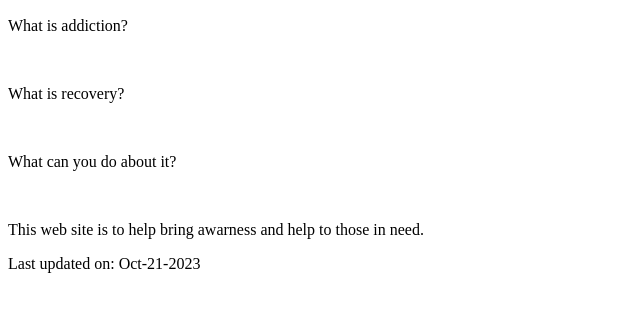
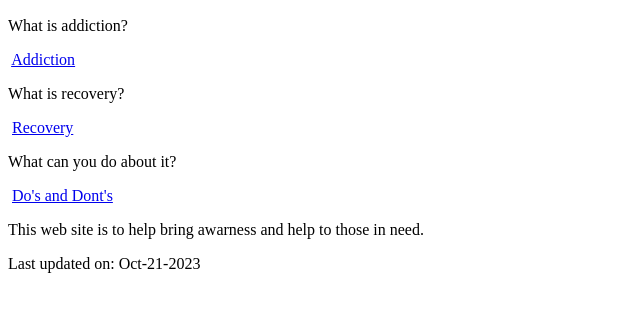
Before and after one commit to MayaFox23/interactiveproject, a plain HTML site: page index.html in a window 1280 px wide. Shown: the part 184-496 px from the top of the page, without its empty margins (0-640 px from the left). Drawn offline with Linux system fonts and the light colour scheme.

Commit message:
linked pages to main

```diff
--- a/index.html
+++ b/index.html
@@ -3,6 +3,7 @@
 <head>
     <meta charset="UTF-8">
     <meta name="viewport" content="width=device-width, initial-scale=1.0">
+    <link rel="stylesheet" href="style.css">
     <title>ADDICTION</title>
 </head>
 <body>
@@ -17,10 +18,13 @@
     <section>
         <p>What is addiction?</p>
         <img src="" alt="">
+        <a href="page1.html">Addiction</a>
         <P>What is recovery?</P>
         <img src="" alt="">
+        <a href="page2.html">Recovery</a>
         <P>What can you do about it?</P>
         <img src="" alt="">
+        <a href="page3.html">Do's and Dont's</a>
     </section>
     <p>
         This web site is to help bring awarness and help to those in need.
```
